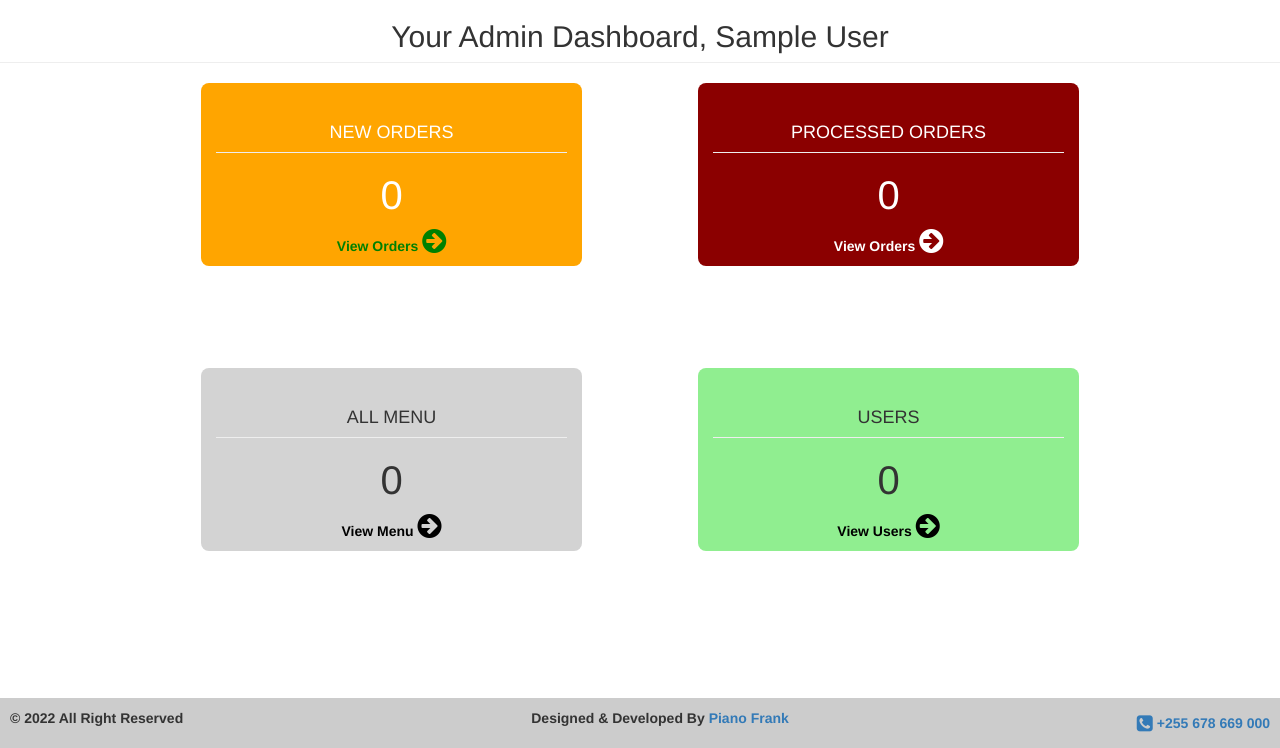
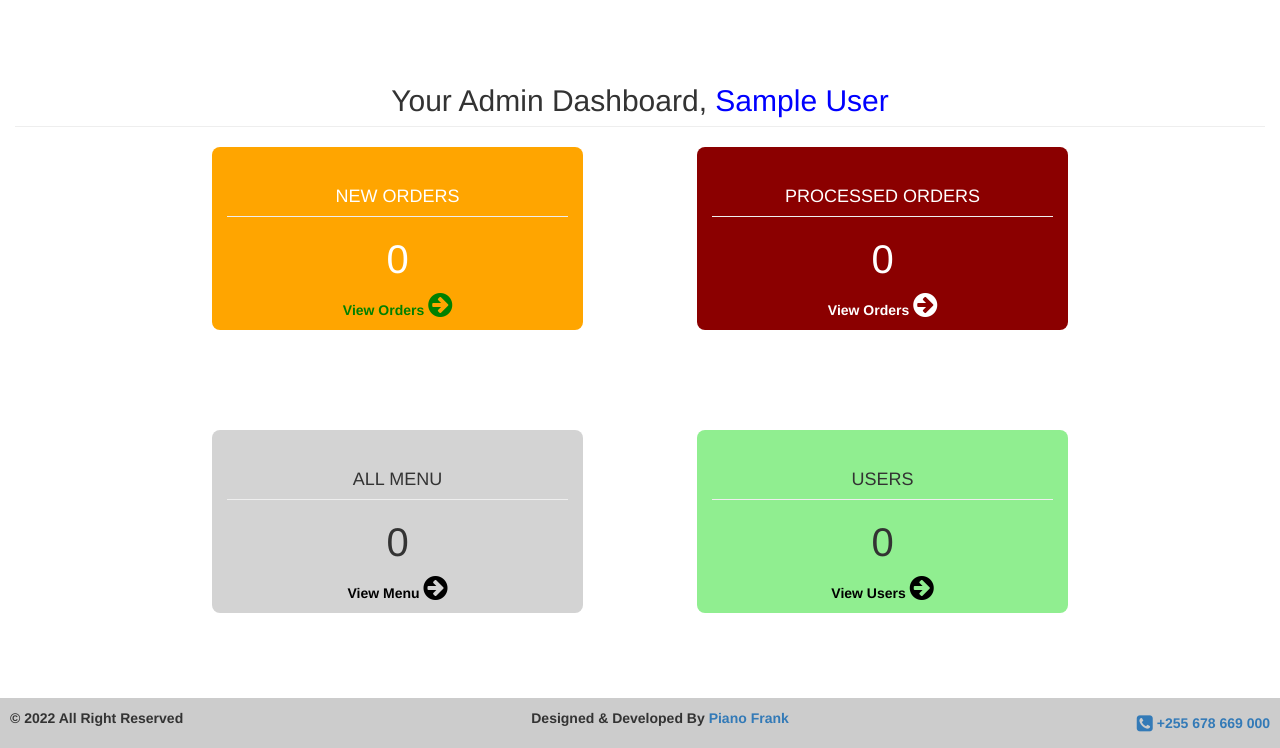
Before and after one commit to pianop477/PIANO-FOOD-POINT-FINAL-PROJECT, a PHP site: page /admin_dashboard.php in a window 1280 px wide. Shown: the part 52-800 px from the top of the page. Run offline with PHP 8.4, Linux system fonts and the light colour scheme; the visitor is signed in with stand-in values (Sample User, id 1); data that the repository does not hold is empty; some libraries are stand-ins or nearby versions.

Commit message:
Update admin_dashboard.php

```diff
--- a/admin_dashboard.php
+++ b/admin_dashboard.php
@@ -30,9 +30,10 @@ $order_list = mysqli_query($conn, "SELECT * FROM orders");
 <!--Navigation links-->
 <!--section-->
 
-<div>
+<div class="container-fluid" style="position: absolute; width: 100%; margin-top: 5%;">
     <div>
-        <h2 class="text-center page-header" style="margin-top: auto;">Your Admin Dashboard, <?php echo $_SESSION['fullname']; ?></h2>
+        <h2 class="text-center page-header" style="margin-top: auto;">Your Admin Dashboard,
+        <span style="color: blue;"><?php echo $_SESSION['fullname']; ?></span></h2>
         <div class="container-fluid" style="width: 80%; display: flex; justify-content: space-between; align-items: center;">
             <div class="container-fluid" style="width: 38.3%; background: orange; border-radius: 8px; color:white;">
                 <h4 class="text-center page-header">NEW ORDERS</h4>
@@ -72,7 +73,7 @@ $order_list = mysqli_query($conn, "SELECT * FROM orders");
                     echo '<h3 style="font-size: 4rem; text-align: center;">0</h3>';
                 }
                 ?></p>
-                <p style=" text-align: center; font-weight:bold; "><a href="admin_menu.php" style="color: black;">View Menu 	<i class="fa fa-arrow-circle-right fa-2x"></i></a></p>
+                <p style=" text-align: center; font-weight:bold; "><a href="admin_menu.php" style="color: black;">View Menu <i class="fa fa-arrow-circle-right fa-2x"></i></a></p>
             </div>
             <div class="container-fluid" style="width: 38.3%; background: lightgreen; border-radius: 8px;">
                 <h4 class="text-center page-header">USERS</h4>
@@ -84,7 +85,7 @@ $order_list = mysqli_query($conn, "SELECT * FROM orders");
                     echo '<h3 style="font-size: 4rem; text-align: center;">0</h3>';
                 }
                 ?></p>
-                <p style=" text-align: center; font-weight:bold; "><a href="users.php" style="color: black;">View Users 	<i class="fa fa-arrow-circle-right fa-2x"></i></a></p>
+                <p style=" text-align: center; font-weight:bold; "><a href="users.php" style="color: black;">View Users <i class="fa fa-arrow-circle-right fa-2x"></i></a></p>
             </div>
         </div>
 
```
